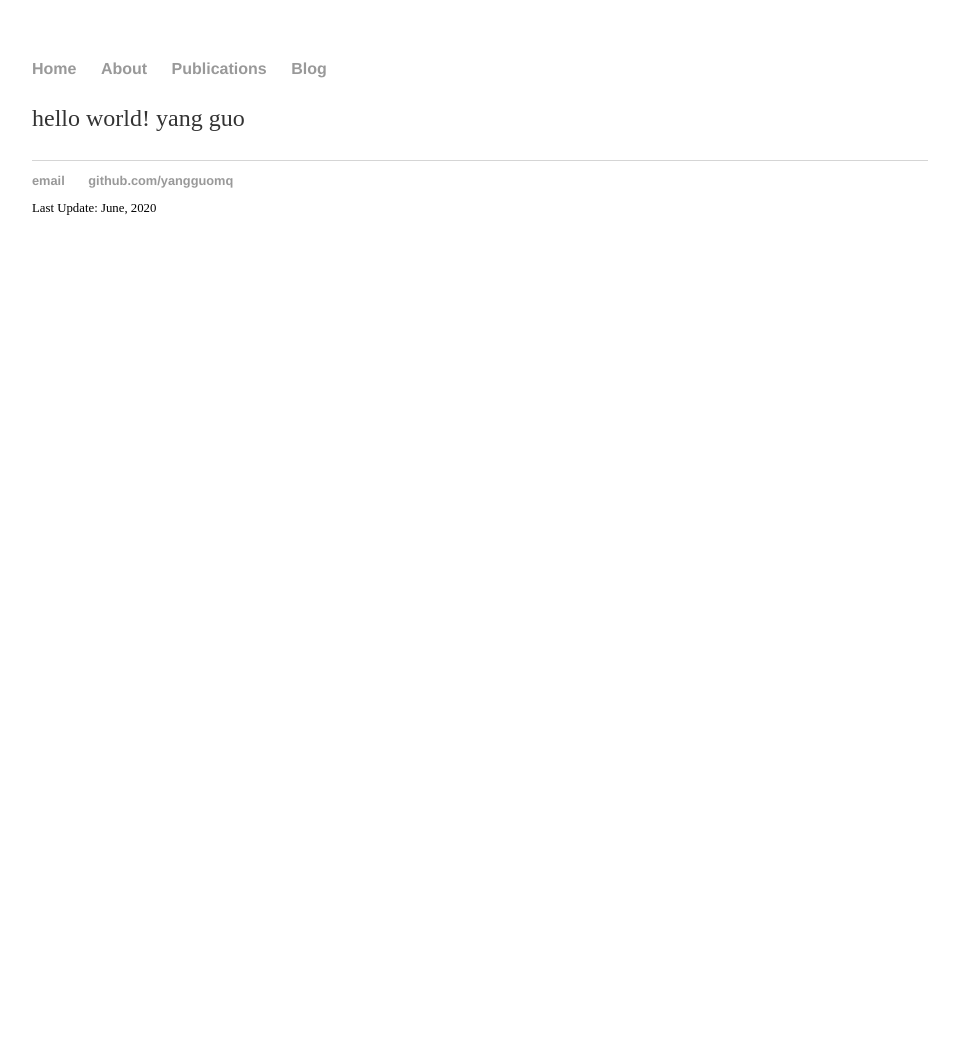
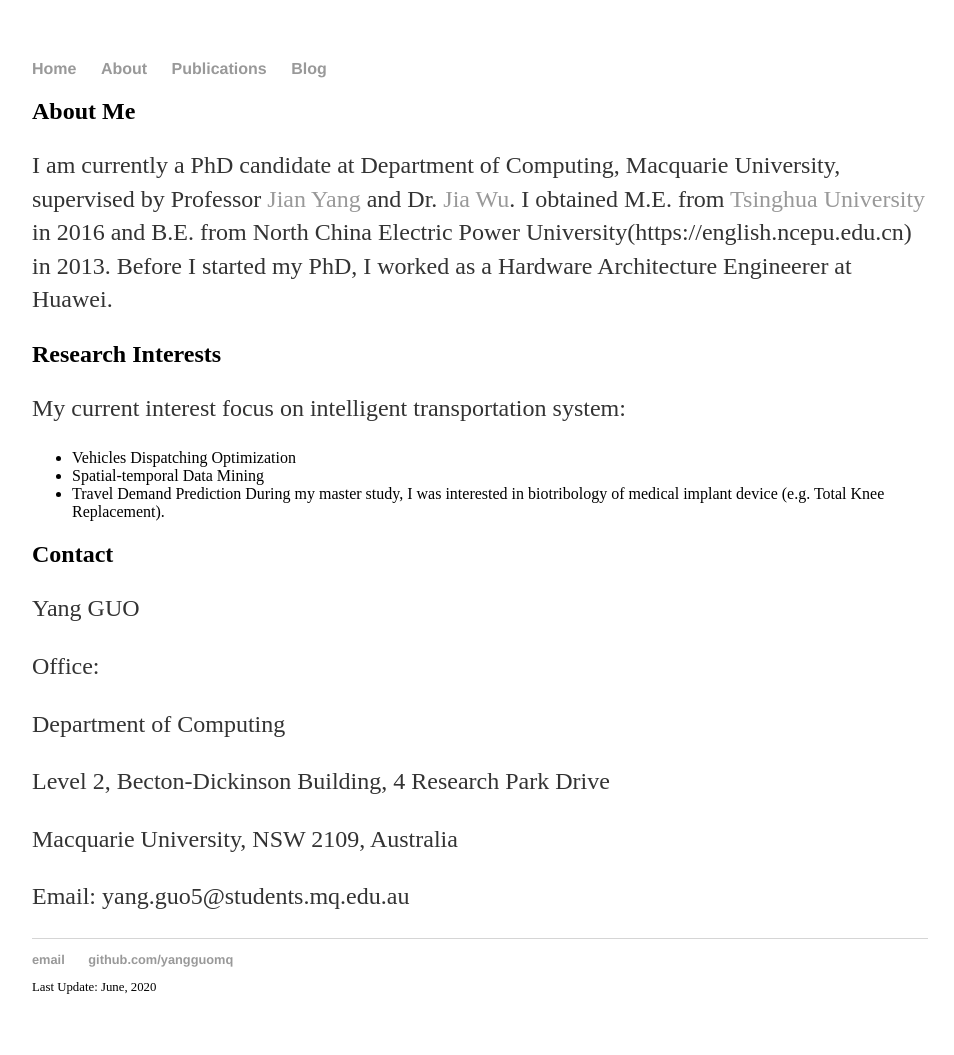
Before and after one commit to yangguomq/yangguomq.github.io, a Jekyll site: the page built from about/index.md, in a window 1280 px wide. Shown: the whole page, without its empty margins (160-1114 px from the left). Built offline with Jekyll 4.4.1, drawn with Linux system fonts in a browser that asks for light colours; our own code applies the rules of GitHub Pages for plain Markdown files; before the commit the page ends 900 px from its top, so only the background shows below that.

Commit message:
Update index.md

```diff
--- a/about/index.md
+++ b/about/index.md
@@ -1,2 +1,22 @@
-hello world!
-yang guo
+## About Me
+I am currently a PhD candidate at Department of Computing, Macquarie University, supervised by Professor [Jian Yang](http://web.science.mq.edu.au/~jian/) and Dr. [Jia Wu](http://web.science.mq.edu.au/~jiawu/). I obtained M.E. from [Tsinghua University](https://www.tsinghua.edu.cn) in 2016 and B.E. from North China Electric Power University(https://english.ncepu.edu.cn) in 2013. Before I started my PhD,  I worked as a Hardware Architecture Engineerer at Huawei.
+
+## Research Interests
+My current interest focus on intelligent transportation system:
+- Vehicles Dispatching Optimization
+- Spatial-temporal Data Mining
+- Travel Demand Prediction
+During my master study, I was interested in biotribology of medical implant device (e.g. Total Knee Replacement).
+
+## Contact
+Yang GUO
+
+Office:
+
+Department of Computing
+
+Level 2, Becton-Dickinson Building, 4 Research Park Drive
+
+Macquarie University, NSW 2109, Australia
+
+Email: yang.guo5@students.mq.edu.au
```
